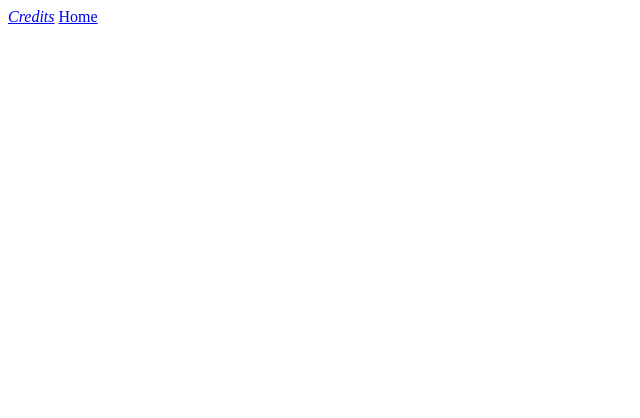
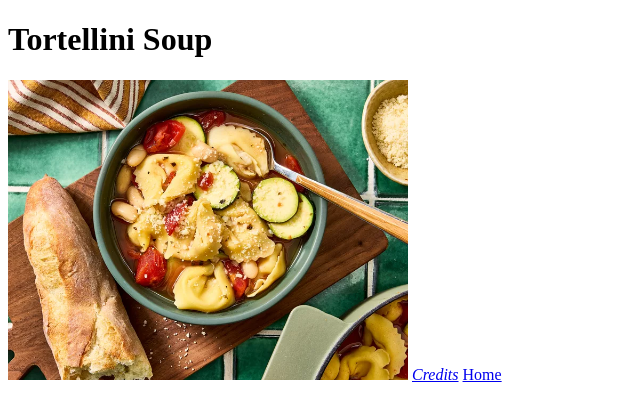
Before and after one commit to qvdw4558/odin-recipies, a plain HTML site: page recipes/tortellini_soup.html in a window 1280 px wide. Shown: the whole page, without its empty margins (0-640 px from the left). Drawn offline with Linux system fonts and the light colour scheme.

Commit message:
add and size image in tortellini_soup.html

```diff
--- a/recipes/tortellini_soup.html
+++ b/recipes/tortellini_soup.html
@@ -6,6 +6,9 @@
     <title>Tortellini Soup</title>
 </head>
 <body>
+    <h1>Tortellini Soup</h1>
+    <img src="images/tortellini_soup.webp" height="300" width="400">
+
     <a href="https://www.allrecipes.com/recipe/231763/simple-tortellini-soup/" target="_blank" ref="noopener norefferer"><em>Credits</em></a>
     <a href="../index.html">Home</a>
 </body>
```
